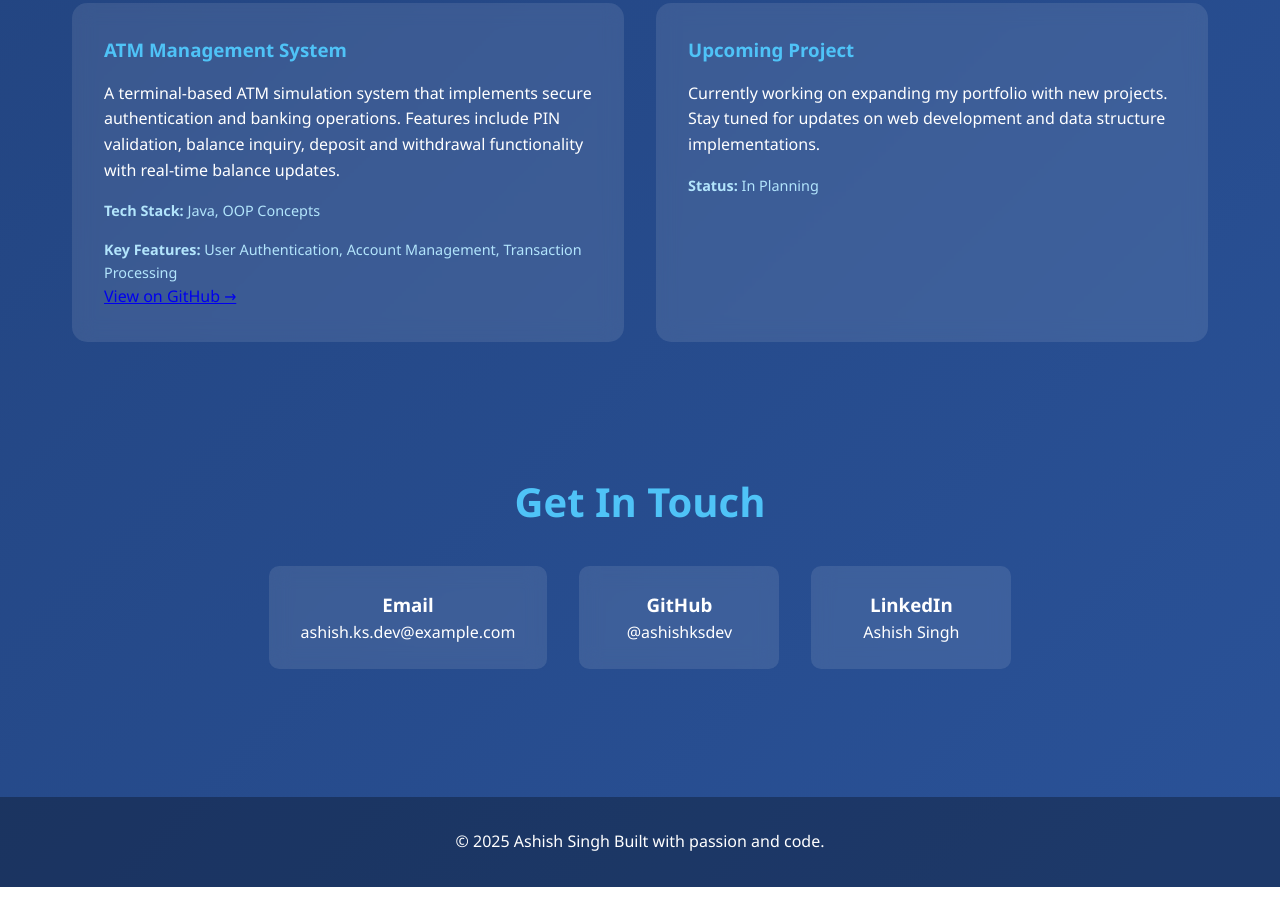
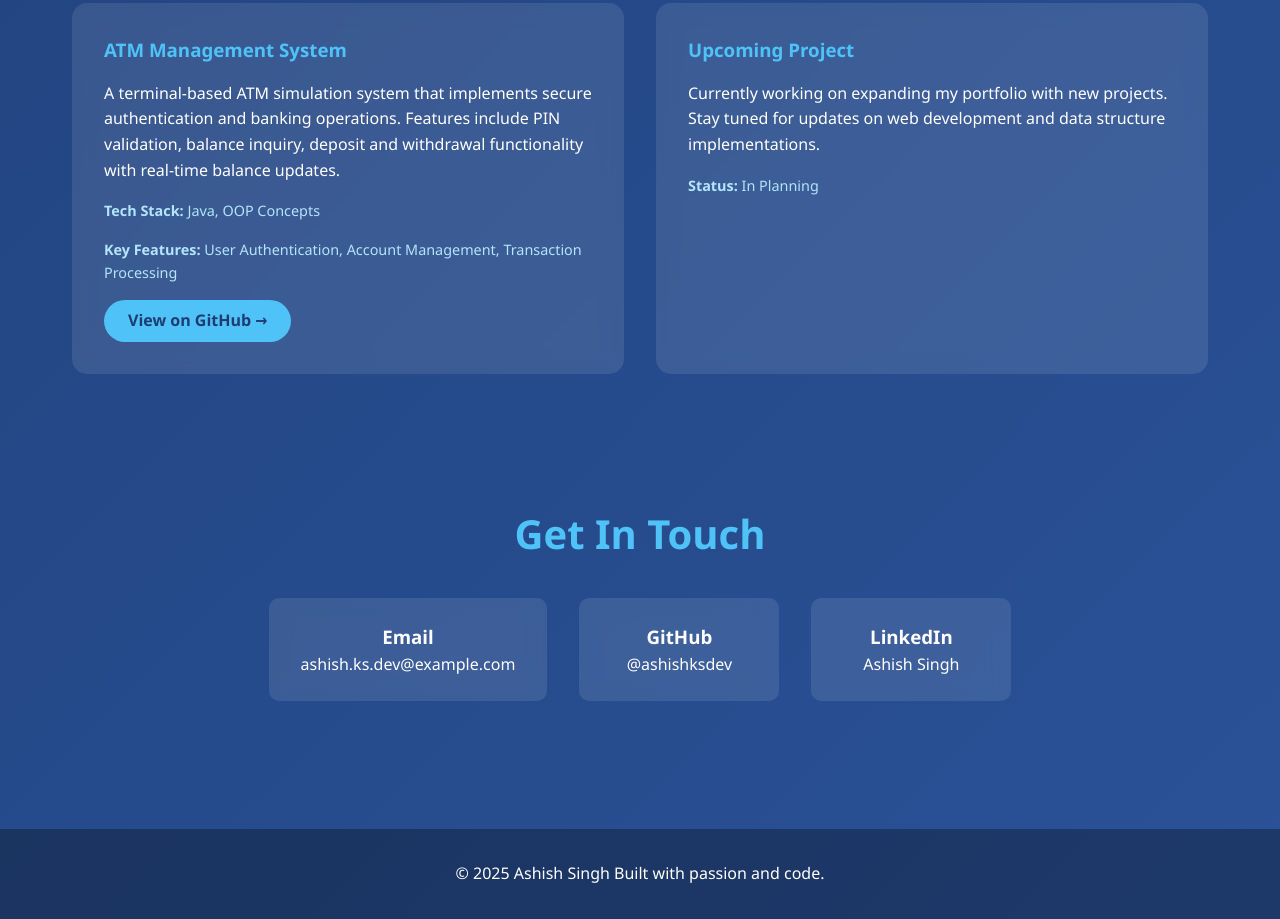
Before and after one commit to ashishksdev/AshishSingh.github.io, a plain HTML site: page index.html in a window 1280 px wide. Shown: the part 1607-2526 px from the top of the page. Before the commit the page ends 2494 px from the top, so only its background shows below. Drawn offline with Linux system fonts and the light colour scheme.

Commit message:
imbeddeed link of project

```diff
--- a/index.html
+++ b/index.html
@@ -175,6 +175,23 @@
             margin-top: 1rem;
             font-size: 0.9rem;
             color: #b3e5fc;
+        }
+
+        .project-link {
+            display: inline-block;
+            margin-top: 1rem;
+            padding: 0.5rem 1.5rem;
+            background: #4fc3f7;
+            color: #1e3c72;
+            text-decoration: none;
+            border-radius: 25px;
+            font-weight: 600;
+            transition: transform 0.3s, box-shadow 0.3s;
+        }
+
+        .project-link:hover {
+            transform: translateY(-2px);
+            box-shadow: 0 5px 15px rgba(79, 195, 247, 0.4);
         }
 
         /* Contact Section */
```
